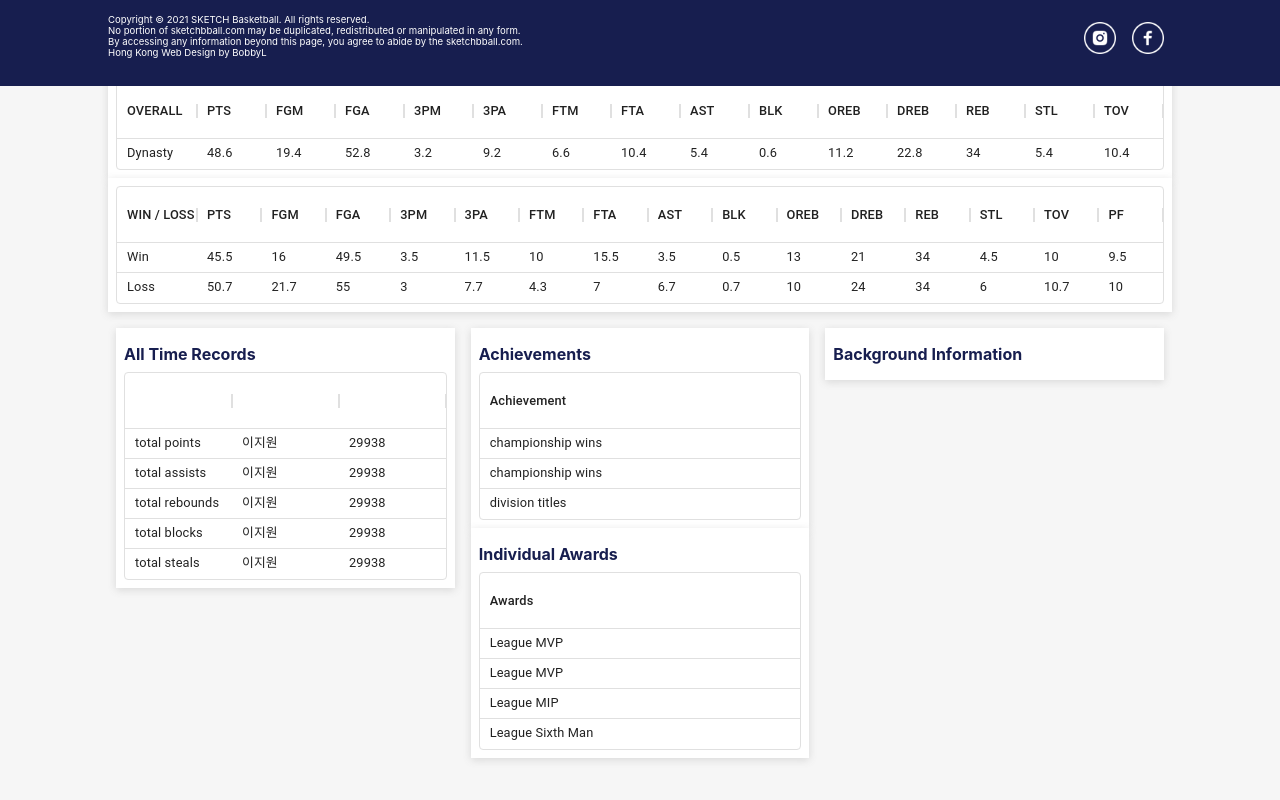
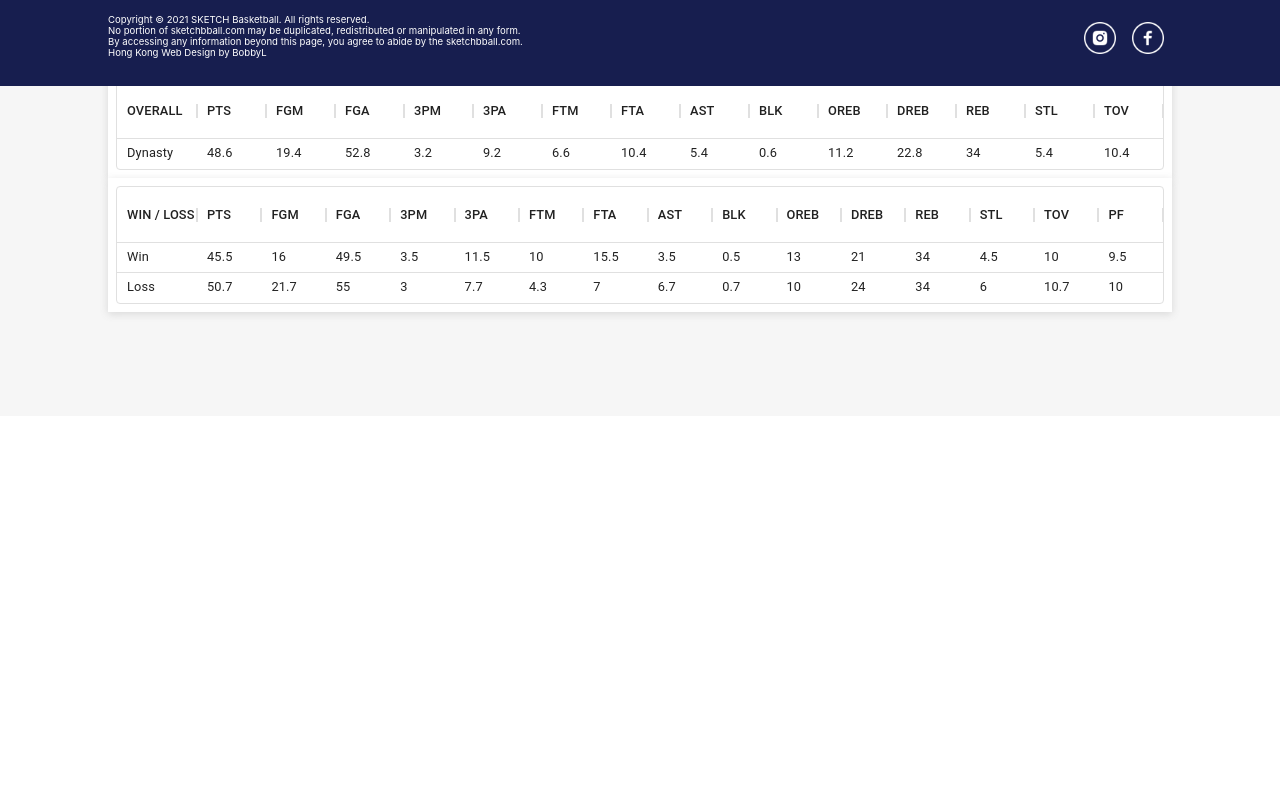
Before and after one commit to SketchBasketball/Sketch-ui, a React (Create React App) app: page /teams in a window 1280 px wide. Shown: the part 810-1610 px from the top of the page. After the commit the page ends 1226 px from the top, so only its background shows below. Built offline with nearby package versions, Linux system fonts and the light colour scheme; no server answers.

Commit message:
fix: teamRecords, teamAwards, teamIntro removed

```diff
--- a/src/components/Team/TeamAwards.js
+++ /dev/null
@@ -1,45 +0,0 @@
-import React from "react";
-import "./TeamAwards.scss";
-import { DataGrid } from "@mui/x-data-grid";
-import {
-  teamAchievementsDefaultHeader,
-  teamAwardsDefaultHeader,
-} from "../../const/teamDefaultHeader";
-
-const TeamAwards = ({ achievements, awards }) => {
-  const achievementGridTitle = "Achievements";
-  const awardGridTitle = "Individual Awards";
-
-  return (
-    <div className="team-awards-wrapper">
-      <div className="achievements-container">
-        <span>{achievements ? achievementGridTitle : "No Team Selected"}</span>
-        <DataGrid
-          rows={achievements && achievements}
-          getRowId={(row) => row.achievement_id}
-          columns={teamAchievementsDefaultHeader}
-          autoHeight={true}
-          rowHeight={30}
-          pageSize={100}
-          rowsPerPageOptions={[100]}
-          hideFooter={true}
-        />
-      </div>
-      <div className="awards-container">
-        <span>{awards ? awardGridTitle : "No Team Selected"}</span>
-        <DataGrid
-          rows={awards && awards}
-          getRowId={(row) => row.award_id}
-          columns={teamAwardsDefaultHeader}
-          autoHeight={true}
-          rowHeight={30}
-          pageSize={100}
-          rowsPerPageOptions={[100]}
-          hideFooter={true}
-        />
-      </div>
-    </div>
-  );
-};
-
-export default TeamAwards;
--- a/src/components/Team/TeamAwards.scss
+++ /dev/null
@@ -1,42 +0,0 @@
-.team-awards-wrapper {
-	margin: 0.5rem;
-	display: flex;
-	flex-direction: column;
-	width: 100%;
-}
-
-.achievements-container {
-	background-color: #fff;
-	display: flex;
-	flex-direction: column;
-	padding: 0.5rem;
-	box-shadow: rgba(99, 99, 99, 0.2) 0px 2px 8px 0px;
-
-	span {
-		font-size: 1rem;
-		font-weight: 700;
-		color: #171e4f;
-		margin: 0.5rem 0;
-	}
-	.MuiDataGrid-root {
-		font-size: 0.8rem !important;
-	}
-}
-
-.awards-container {
-	background-color: #fff;
-	display: flex;
-	flex-direction: column;
-	padding: 0.5rem;
-	box-shadow: rgba(99, 99, 99, 0.2) 0px 2px 8px 0px;
-
-	span {
-		font-size: 1rem;
-		font-weight: 700;
-		color: #171e4f;
-		margin: 0.5rem 0;
-	}
-	.MuiDataGrid-root {
-		font-size: 0.8rem !important;
-	}
-}
--- a/src/components/Team/TeamIntro.js
+++ /dev/null
@@ -1,30 +0,0 @@
-import React from "react";
-import "./TeamIntro.scss";
-// import { DataGrid } from "@mui/x-data-grid";
-// import { teamIntroDefaultHeader } from "../../const/teamDefaultHeader";
-
-const TeamIntro = ({ intro }) => {
-  const gridTitle = "Background Information";
-
-  console.log("LOOK HERE", intro);
-
-  return (
-    <div className="team-intro-wrapper">
-      <div className="team-intro-container">
-        <span>{intro ? gridTitle : "No Team Selected"}</span>
-        {/* <DataGrid
-          rows={intro && intro}
-          getRowId={(row) => row.info.title}
-          columns={teamIntroDefaultHeader}
-          autoHeight={true}
-          rowHeight={30}
-          pageSize={100}
-          rowsPerPageOptions={[100]}
-          hideFooter={true}
-        /> */}
-      </div>
-    </div>
-  );
-};
-
-export default TeamIntro;
--- a/src/components/Team/TeamIntro.scss
+++ /dev/null
@@ -1,24 +0,0 @@
-.team-intro-wrapper {
-	margin: 0.5rem;
-	display: flex;
-	flex-direction: column;
-	width: 100%;
-}
-
-.team-intro-container {
-	background-color: #fff;
-	display: flex;
-	flex-direction: column;
-	padding: 0.5rem;
-	box-shadow: rgba(99, 99, 99, 0.2) 0px 2px 8px 0px;
-
-	span {
-		font-size: 1rem;
-		font-weight: 700;
-		color: #171e4f;
-		margin: 0.5rem 0;
-	}
-	.MuiDataGrid-root {
-		font-size: 0.8rem !important;
-	}
-}
--- a/src/components/Team/TeamRecords.js
+++ /dev/null
@@ -1,29 +0,0 @@
-import React from "react";
-import "./TeamRecords.scss";
-import { DataGrid } from "@mui/x-data-grid";
-import { teamRecordsDefaultHeader } from "../../const/teamDefaultHeader";
-
-const TeamRecords = ({ records }) => {
-  const gridTitle = "All Time Records";
-  console.log(records);
-
-  return (
-    <div className="team-records-wrapper">
-      <div className="team-records-container">
-        <span>{records ? gridTitle : "No Team Selected"}</span>
-        <DataGrid
-          rows={records && records}
-          getRowId={(row) => row.record_id}
-          columns={teamRecordsDefaultHeader}
-          autoHeight={true}
-          rowHeight={30}
-          pageSize={100}
-          rowsPerPageOptions={[100]}
-          hideFooter={true}
-        />
-      </div>
-    </div>
-  );
-};
-
-export default TeamRecords;
--- a/src/components/Team/TeamRecords.scss
+++ /dev/null
@@ -1,24 +0,0 @@
-.team-records-wrapper {
-	margin: 0.5rem;
-	display: flex;
-	flex-direction: column;
-	width: 100%;
-}
-
-.team-records-container {
-	background-color: #fff;
-	display: flex;
-	flex-direction: column;
-	padding: 0.5rem;
-	box-shadow: rgba(99, 99, 99, 0.2) 0px 2px 8px 0px;
-
-	span {
-		font-size: 1rem;
-		font-weight: 700;
-		color: #171e4f;
-		margin: 0.5rem 0;
-	}
-	.MuiDataGrid-root {
-		font-size: 0.8rem !important;
-	}
-}
--- a/src/pages/TeamDetail.js
+++ b/src/pages/TeamDetail.js
@@ -7,17 +7,14 @@ import TeamSchedule from "../components/Team/TeamSchedule";
 import TeamHeader from "../components/Team/TeamHeader";
 import TeamRoster from "../components/Team/TeamRoster";
 import TeamStats from "../components/Team/TeamStats";
-import TeamRecords from "../components/Team/TeamRecords";
-import TeamAwards from "../components/Team/TeamAwards";
-import TeamIntro from "../components/Team/TeamIntro";
 // import { getTeamDetails } from "../store/actions/team";
 import {
   teamDetails,
   teamWLDetails,
-  teamRecordsDetails,
-  teamAchievementsDetails,
-  teamAwardsDetails,
-  teamIntroDetails,
+  // teamRecordsDetails,
+  // teamAchievementsDetails,
+  // teamAwardsDetails,
+  // teamIntroDetails,
 } from "./TeamDetailExample";
 import teamRoster from "./TeamRosterExample";
 
@@ -55,14 +52,14 @@ const TeamDetail = () => {
       />
       <TeamRoster roster={teamRoster} />
       <TeamStats stats={teamDetails} wlstats={teamWLDetails} />
-      <div className="team-extra-info">
+      {/* <div className="team-extra-info">
         <TeamRecords records={teamRecordsDetails} />
         <TeamAwards
           achievements={teamAchievementsDetails}
           awards={teamAwardsDetails}
         />
         <TeamIntro intro={teamIntroDetails} />
-      </div>
+      </div> */}
     </div>
   );
 };
```
